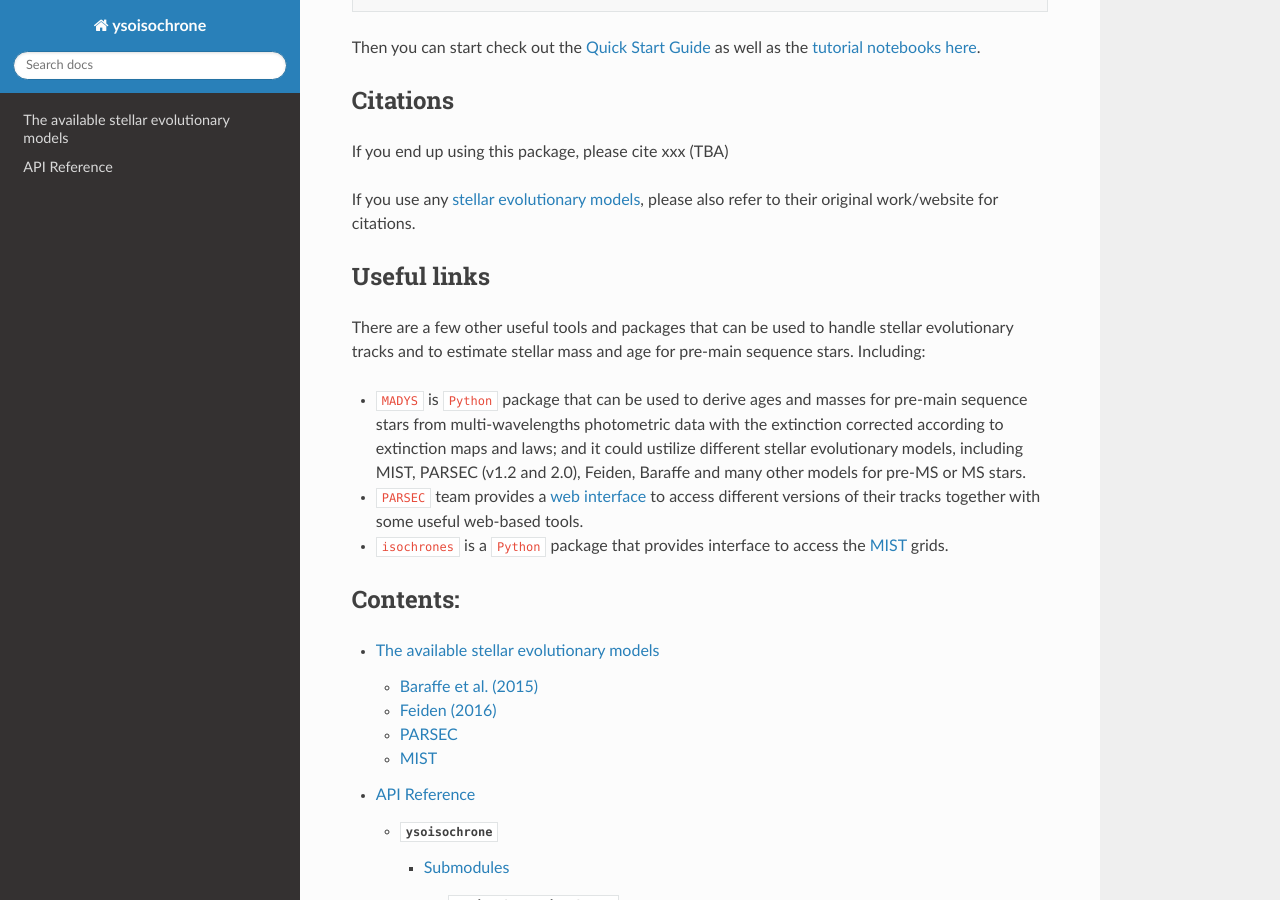
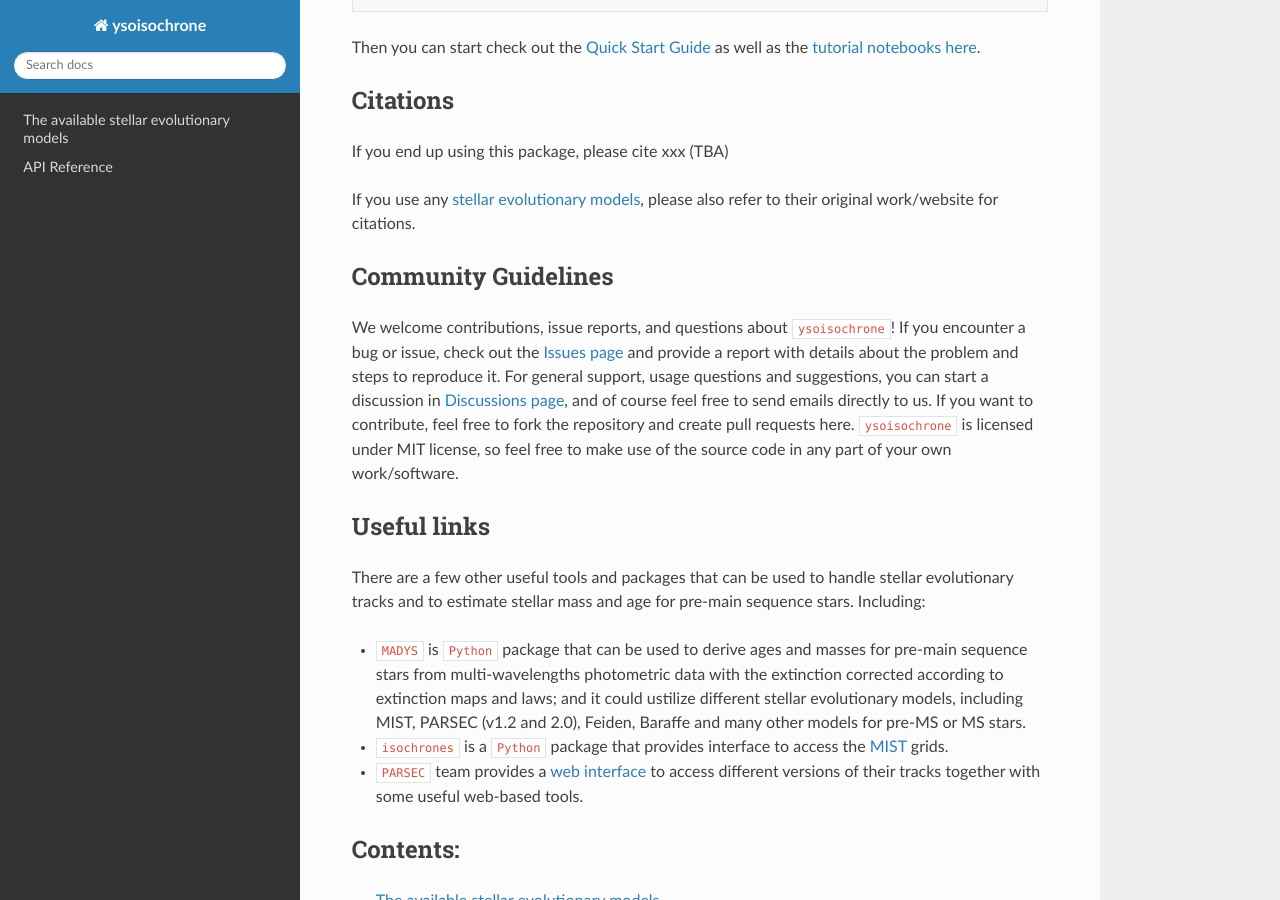
Before and after one commit to DingshanDeng/ysoisochrone, a Sphinx documentation site: the page built from docs/source/index.md, in a window 1280 px wide and 900 px high, scrolled down 1834 px. Built offline with Sphinx 7.4.7 and the Read the Docs theme 3.1.0, drawn with Linux system fonts in a browser that asks for light colours; formulas are drawn with MathJax 3; pages that are not in the unit, such as notebooks, are missing from menus.

Commit message:
update paper, index and documentation

````diff
--- a/docs/source/index.md
+++ b/docs/source/index.md
@@ -52,15 +52,18 @@ If you end up using this package, please cite xxx (TBA)
 
 If you use any [stellar evolutionary models](./models.md), please also refer to their original work/website for citations.
 
+## Community Guidelines
+We welcome contributions, issue reports, and questions about `ysoisochrone`! If you encounter a bug or issue, check out the [Issues page](https://github.com/DingshanDeng/ysoisochrone/issues) and provide a report with details about the problem and steps to reproduce it. For general support, usage questions and suggestions, you can start a discussion in [Discussions page](https://github.com/DingshanDeng/ysoisochrone/discussions), and of course feel free to send emails directly to us. If you want to contribute, feel free to fork the repository and create pull requests here. `ysoisochrone` is licensed under MIT license, so feel free to make use of the source code in any part of your own work/software.
+
 ## Useful links
 
 There are a few other useful tools and packages that can be used to handle stellar evolutionary tracks and to estimate stellar mass and age for pre-main sequence stars. Including:
 
 - [`MADYS`](https://madys.readthedocs.io/en/latest/) is `Python` package that can be used to derive ages and masses for pre-main sequence stars from multi-wavelengths photometric data with the extinction corrected according to extinction maps and laws; and it could ustilize different stellar evolutionary models, including MIST, PARSEC (v1.2 and 2.0), Feiden, Baraffe and many other models for pre-MS or MS stars.
 
+- [`isochrones`](https://github.com/timothydmorton/isochrones) is a `Python` package that provides interface to access the [MIST](https://waps.cfa.harvard.edu/MIST/) grids.
+
 - `PARSEC` team provides a [web interface](http://stev.oapd.inaf.it/PARSEC/tools.html) to access different versions of their tracks together with some useful web-based tools.
-
-- [`isochrones`](https://github.com/timothydmorton/isochrones) is a `Python` package that provides interface to access the [MIST](https://waps.cfa.harvard.edu/MIST/) grids.
 
 ## Contents:
 ```{toctree}
````
Also changed, not shown: README.md (+12 -0 lines).
